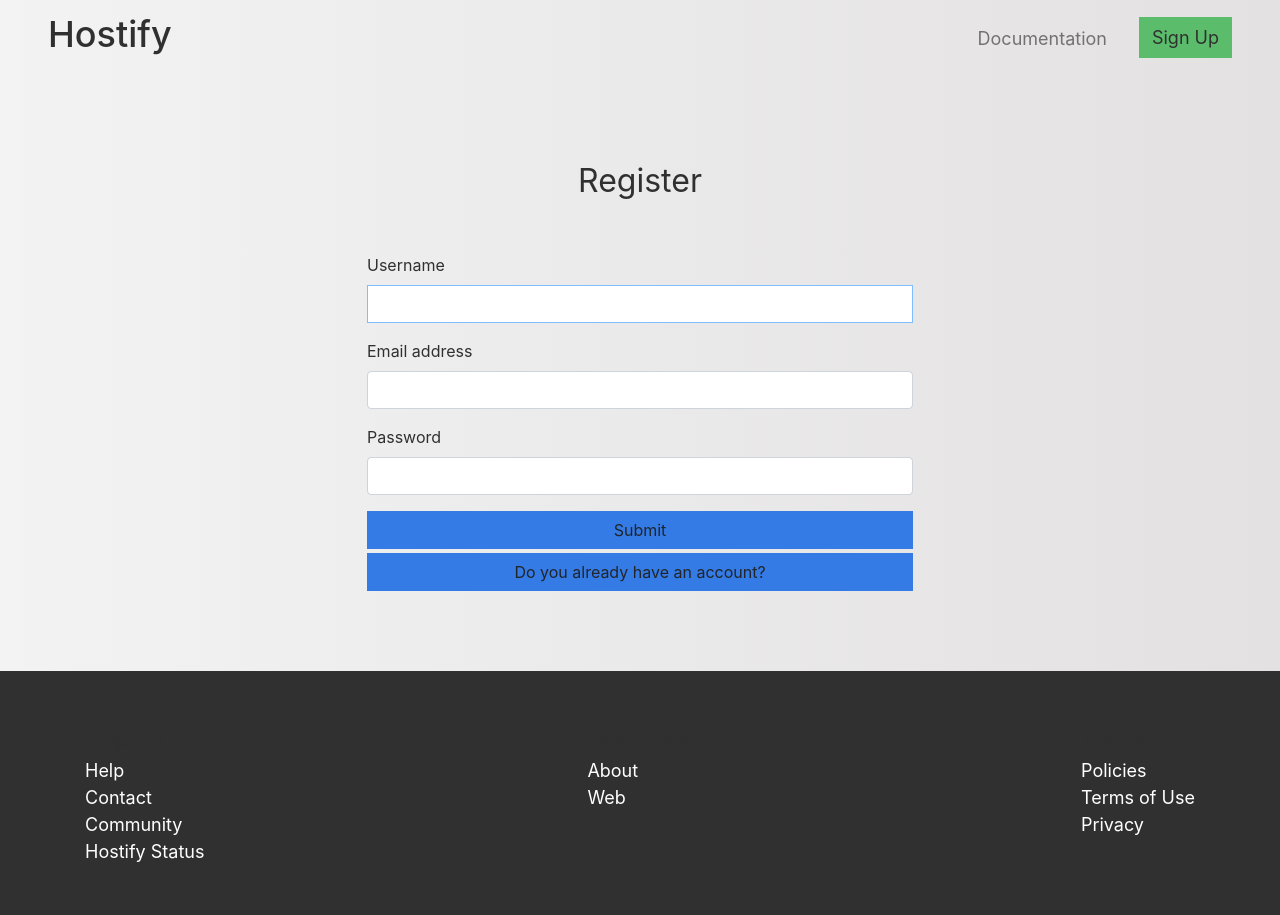
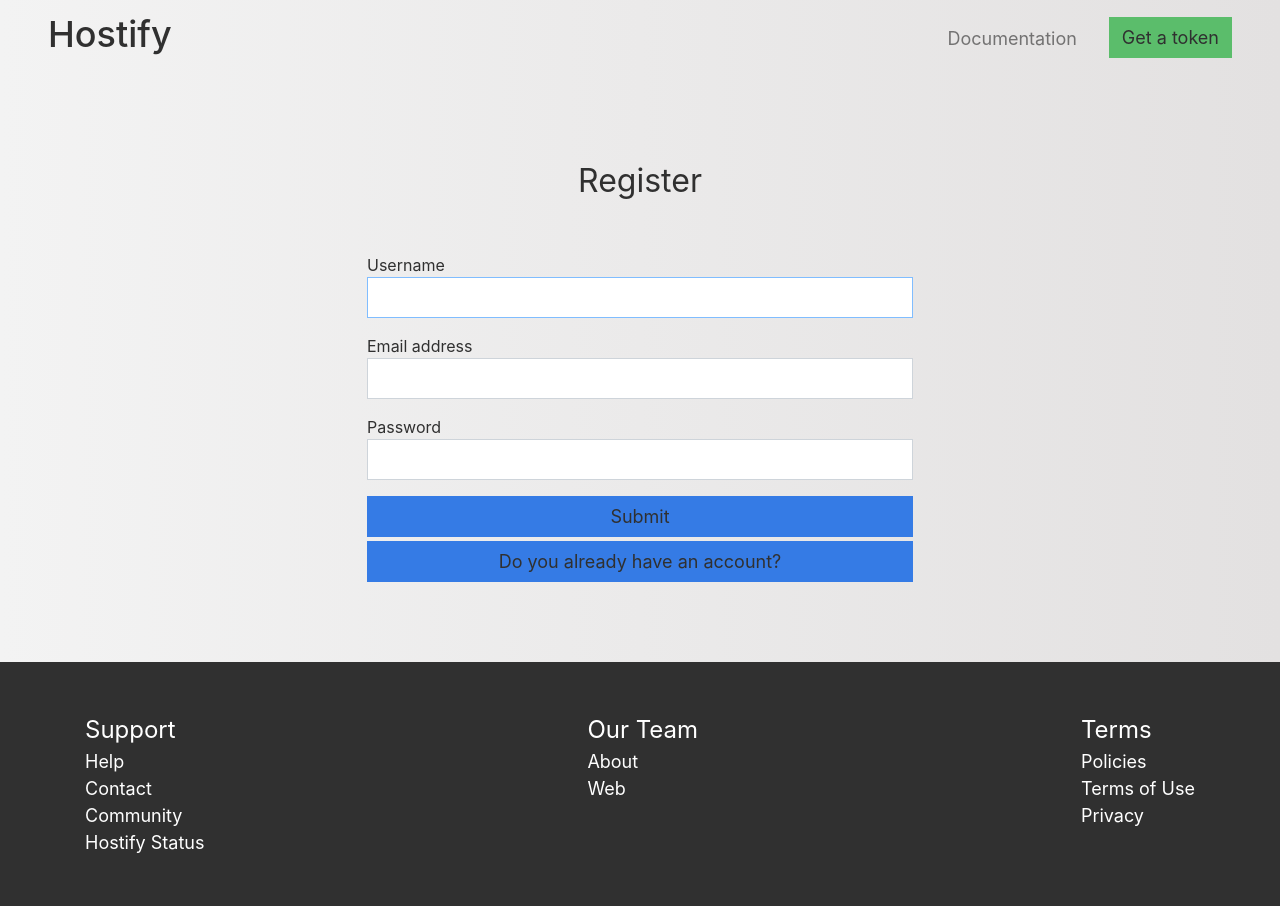
Before and after one commit to eggheaddev/micro-service-frontend, a React (Create React App) app: page /register in a window 1280 px wide. Built offline with nearby package versions, Linux system fonts and the light colour scheme.

Commit message:
basic form error handler and get token after login

```diff
--- a/src/App.css
+++ b/src/App.css
@@ -7,25 +7,32 @@ body {
 }
 
 h1,
-h2,
-h3,
-span,
-p {
+a {
   color: #303030;
 }
 
-:placeholder {
-  color: #dbdbdb;
-}
-
+button,
+button:hover,
+button:focus,
 .btn,
 .btn:hover,
 .btn:focus,
 input,
 input:focus,
+.form-control,
 .form-control:focus {
   border-radius: 0;
   box-shadow: none;
+  font-size: 1.125rem;
+  color: #303030;
+}
+
+input::placeholder,
+.form-control::placeholder,
+.search-icon {
+  font-size: 1.125rem;
+  color: #dbdbdb;
+  font-weight: bold;
 }
 
 /* NavBar */
@@ -41,12 +48,9 @@ input:focus,
 
 .nav-item {
   font-size: 1.125rem;
-  color: #303030;
 }
 
 .sign-up-btn {
-  font-size: 1.125rem;
-  color: #303030;
   background-color: #5bbd6b;
 }
 
@@ -76,13 +80,6 @@ input:focus,
   border-left: none;
   border-color: #dbdbdb;
   padding: 20px;
-  font-size: 1.125rem;
-}
-
-.form-search::placeholder,
-.search-icon {
-  color: #dbdbdb;
-  font-weight: bold;
   font-size: 1.125rem;
 }
 
@@ -116,29 +113,6 @@ input:focus,
 
 /* Packages */
 
-/* Footer */
-.footer-container {
-  background-color: #303030;
-  color: #ffffff;
-  padding: 50px 0;
-}
-
-footer {
-  display: flex;
-  justify-content: space-between;
-}
-
-.footer-title {
-  font-size: 1.5rem;
-}
-
-.footer-container ul {
-  font-size: 1.125rem;
-  list-style-type: none;
-  margin: 0;
-  padding: 0;
-}
-
 /* User Form */
 .form-container {
   margin: 0 25vw;
@@ -164,3 +138,48 @@ footer {
   text-decoration: none;
   background-color: #276acf;
 }
+
+.user-form .form-info {
+  display: flex;
+  align-items: center;
+}
+
+/* Token */
+.token-container {
+  margin: 20vh 20vw;
+  font-size: 1.5rem;
+  display: flex;
+  align-items: center;
+  justify-content: center;
+  flex-direction: column;
+}
+
+.token-container span {
+  background-color: #f3f3f3;
+  border: solid 1px #303030;
+  padding: 10px 20px;
+  word-break: break-all;
+}
+
+/* Footer */
+.footer-container {
+  background-color: #303030;
+  color: #ffffff;
+  padding: 50px 0;
+}
+
+footer {
+  display: flex;
+  justify-content: space-between;
+}
+
+.footer-title {
+  font-size: 1.5rem;
+}
+
+.footer-container ul {
+  font-size: 1.125rem;
+  list-style-type: none;
+  margin: 0;
+  padding: 0;
+}
--- /dev/null
+++ b/src/components/LoginForm.jsx
@@ -0,0 +1,79 @@
+import React, { useState } from "react";
+import { Link } from "react-router-dom";
+
+function LoginForm(props) {
+  const [userInfo, setUserInfo] = useState({
+    usernameOrEmail: "",
+    password: "",
+  });
+
+  const [result, setResult] = useState({
+    msg: "",
+    user: false,
+    password: false,
+  });
+
+  function handleInfo(event) {
+    setUserInfo({
+      ...userInfo,
+      [event.target.name]: event.target.value,
+    });
+  }
+
+  function submitInfo(event) {
+    event.preventDefault();
+    let token = "";
+    let err = false
+    userInfo.usernameOrEmail === "elpepe" ? token = "skdjfjlks2342423dsf" : err = true
+    if (token) props.onChange(token);
+    if (err) {
+      setResult({ msg: "Error message", password: true, user: true });
+      setTimeout(_ => setResult({ msg: "", user: false }), 2500);
+    }
+  }
+
+  return (
+    <div className="user-form form-container mx-center">
+      <p className="text-center">Get a token</p>
+      <sub className="mb-5">Tokens are available for one hour.</sub>
+      <form className="container mx-center" onSubmit={submitInfo}>
+        <div className="form-group">
+          <div className="form-info">
+            <span>Username or email</span>
+            {result.user && <sub className="ml-3">{result.msg}</sub>}
+          </div>
+          <input
+            name="usernameOrEmail"
+            className="form-control"
+            autoFocus
+            onChange={handleInfo}
+            required
+          />
+        </div>
+        <div className="form-group">
+          <div className="form-info">
+            <span>Password</span>
+            {result.password && <sub className="ml-3">{result.msg}</sub>}
+          </div>
+          <input
+            name="password"
+            type="password"
+            className="form-control"
+            onChange={handleInfo}
+            required
+          />
+        </div>
+        <button type="submit" className="btn btn-block mb-1">
+          Submit
+        </button>
+        <Link to="/register" className="switch-form">
+          <button type="submit" className="btn btn-block">
+            Create account
+          </button>
+        </Link>
+      </form>
+    </div>
+  );
+}
+
+export default LoginForm;
--- a/src/components/NavBar.jsx
+++ b/src/components/NavBar.jsx
@@ -30,7 +30,7 @@ function NavBar() {
               <li className="nav-item">
                 <Link to="/login">
                   <button type="button" className="btn sign-up-btn ml-4">
-                    Sign Up
+                    Get a token
                   </button>
                 </Link>
               </li>
--- /dev/null
+++ b/src/components/RegisterForm.jsx
@@ -0,0 +1,83 @@
+import React, { useState } from "react";
+import { Link } from "react-router-dom";
+
+function RegisterForm() {
+  const [userInfo, setUserInfo] = useState({
+    username: "",
+    email: "",
+    password: "",
+  });
+
+  const [error, setError] = useState("");
+
+  function handleInfo(event) {
+    setUserInfo({
+      ...userInfo,
+      [event.target.name]: event.target.value,
+    });
+  }
+
+  function submitInfo(event) {
+    event.preventDefault();
+    setError("Error message");
+    console.log(userInfo);
+  }
+
+  return (
+    <div className="user-form form-container mx-center">
+      <p className="text-center mb-5">Register</p>
+      <form className="container mx-auto" onSubmit={submitInfo}>
+        <div className="form-group">
+          <div className="form-info">
+            <span>Username</span>
+            {error && <sub className="ml-3">{error}</sub>}
+          </div>
+          <input
+            name="username"
+            type="username"
+            className="form-control"
+            autoFocus
+            required
+            onChange={handleInfo}
+          />
+        </div>
+        <div className="form-group">
+          <div className="form-info">
+            <span>Email address</span>
+            {error && <sub className="ml-3">{error}</sub>}
+          </div>
+          <input
+            name="email"
+            type="email"
+            required
+            className="form-control"
+            onChange={handleInfo}
+          />
+        </div>
+        <div className="form-group">
+          <div className="form-info">
+            <span>Password</span>
+            {error && <sub className="ml-3">{error}</sub>}
+          </div>
+          <input
+            name="password"
+            type="password"
+            required
+            className="form-control"
+            onChange={handleInfo}
+          />
+        </div>
+        <button type="submit" className="btn btn-block mb-1">
+          Submit
+        </button>
+        <Link to="/login" className="switch-form">
+          <button type="submit" className="btn btn-block">
+            Do you already have an account?
+          </button>
+        </Link>
+      </form>
+    </div>
+  );
+}
+
+export default RegisterForm;
--- a/src/components/SearchPackages.jsx
+++ b/src/components/SearchPackages.jsx
@@ -8,16 +8,16 @@ function SearchPackages() {
           width="1em"
           height="1em"
           viewBox="0 0 16 16"
-          class="bi bi-search"
+          className="bi bi-search"
           fill="currentColor"
           xmlns="http://www.w3.org/2000/svg"
         >
           <path
-            fill-rule="evenodd"
+            fillRule="evenodd"
             d="M10.442 10.442a1 1 0 0 1 1.415 0l3.85 3.85a1 1 0 0 1-1.414 1.415l-3.85-3.85a1 1 0 0 1 0-1.415z"
           />
           <path
-            fill-rule="evenodd"
+            fillRule="evenodd"
             d="M6.5 12a5.5 5.5 0 1 0 0-11 5.5 5.5 0 0 0 0 11zM13 6.5a6.5 6.5 0 1 1-13 0 6.5 6.5 0 0 1 13 0z"
           />
         </svg>
--- a/src/pages/Login.jsx
+++ b/src/pages/Login.jsx
@@ -1,41 +1,33 @@
-import React, { Fragment } from "react";
-import { Link } from "react-router-dom";
+import React, { Fragment, useState } from "react";
 
 // Components
 import NavBar from "../components/NavBar";
+import LoginForm from "../components/LoginForm";
 import Footer from "../components/Footer";
 
 function Login() {
+  const [token, setToken] = useState("");
+
+  const getToken = token => setToken(token);
+
   return (
     <Fragment>
       <NavBar />
-
-      <div className="user-form form-container mx-center">
-        <p className="text-center">Get a token</p>
-        <sub className="mb-5">Tokens are available for one hour.</sub>
-        <form className="container mx-center">
-          <div className="form-group">
-            <label>Username or email</label>
-            <input name="username-email" type="username-email" className="form-control" autoFocus />
-          </div>
-          <div className="form-group">
-            <label>Password</label>
-            <input name="password" type="password" className="form-control" />
-          </div>
-          <button type="submit" className="btn btn-block mb-1">
-            Submit
-          </button>
-          <Link to="/register" className="switch-form">
-            <button type="submit" className="btn btn-block">
-              Create account
-            </button>
-          </Link>
-        </form>
-      </div>
-
+      {token ? <Token token={token} /> : <LoginForm onChange={getToken} />}
       <Footer />
     </Fragment>
   );
 }
 
+function Token(props) {
+  return (
+    <Fragment>
+      <div className="token-container">
+        <p>Copy your token below, paste it to our cli app and upload a module</p>
+        <span className="show-token mt-4 mb-5">{props.token}</span>
+      </div>
+    </Fragment>
+  );
+}
+
 export default Login;
--- a/src/pages/Register.jsx
+++ b/src/pages/Register.jsx
@@ -1,41 +1,15 @@
 import React, { Fragment } from "react";
-import { Link } from "react-router-dom";
 
 // Components
 import NavBar from "../components/NavBar";
+import RegisterForm from "../components/RegisterForm";
 import Footer from "../components/Footer";
 
 function Register() {
   return (
     <Fragment>
       <NavBar />
-
-      <div className="user-form form-container mx-center">
-        <p className="text-center mb-5">Register</p>
-        <form className="container mx-auto">
-          <div className="form-group">
-            <label>Username</label>
-            <input name="username" type="username" className="form-control" autoFocus />
-          </div>
-          <div className="form-group">
-            <label>Email address</label>
-            <input name="email" type="email" className="form-control" />
-          </div>
-          <div className="form-group">
-            <label>Password</label>
-            <input name="password" type="password" className="form-control" />
-          </div>
-          <button type="submit" className="btn btn-block mb-1">
-            Submit
-          </button>
-          <Link to="/login" className="switch-form">
-            <button type="submit" className="btn btn-block">
-              Do you already have an account?
-            </button>
-          </Link>
-        </form>
-      </div>
-
+      <RegisterForm />
       <Footer />
     </Fragment>
   );
```
Also changed, not shown: public/index.html (+1 -24 lines), public/manifest.json.
